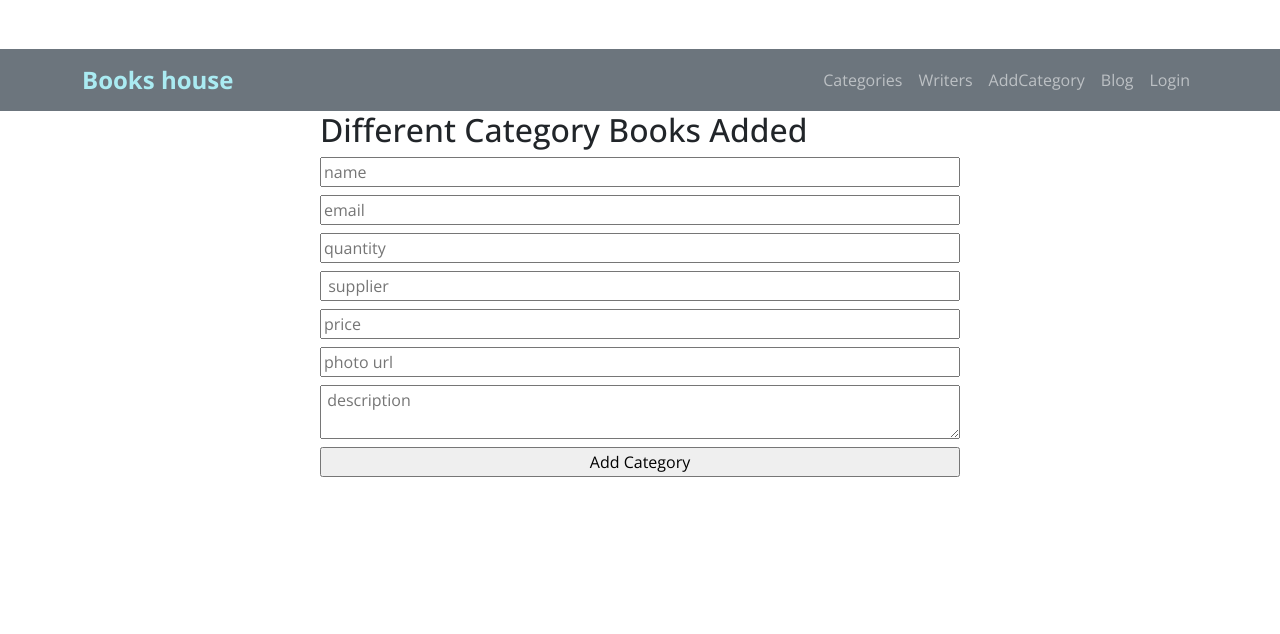
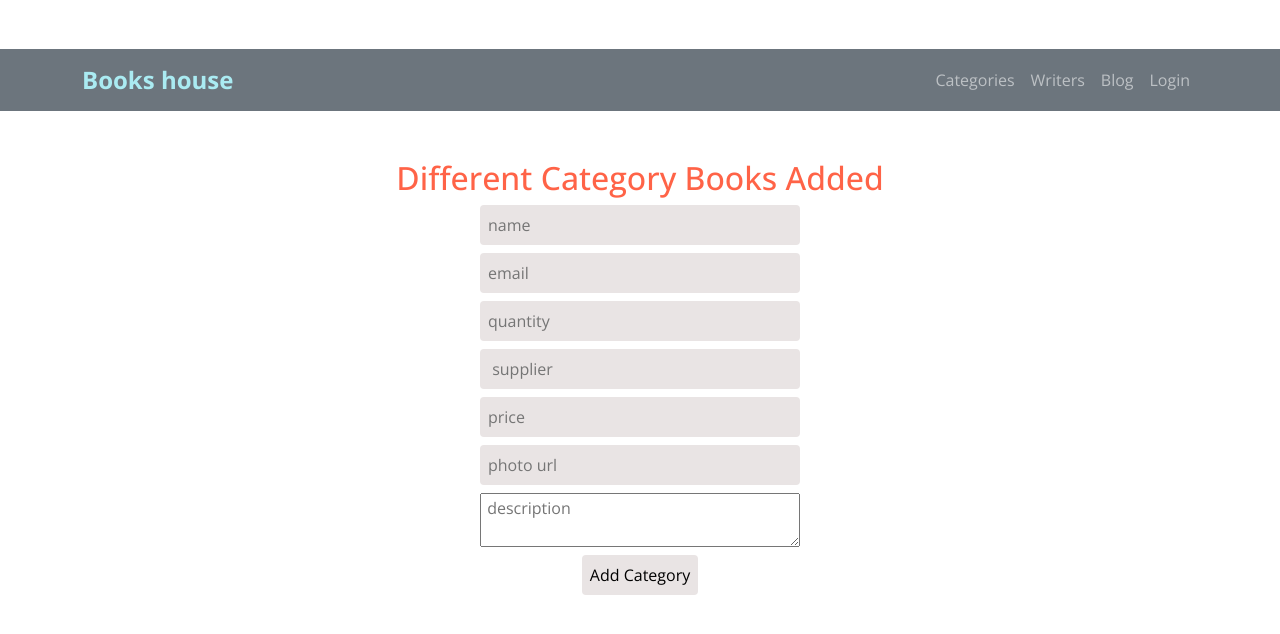
Before and after one commit to sabbir-hossen66/warehouse-management, a React (Create React App) app: page /addcategory in a window 1280 px wide. Shown: the top 634 px of the page. Built offline with nearby package versions, Linux system fonts and the light colour scheme; no server answers.

Commit message:
manage services and explore delete api

```diff
--- a/src/App.js
+++ b/src/App.js
@@ -11,6 +11,7 @@ import Header from './Pages/Shared/Header/Header';
 import RequireAuth from './Pages/Login/RequireAuth/RequireAuth';
 import AddCategory from './Pages/AddCategory/AddCategory';
 import NotFound from './Pages/Shared/NotFound/NotFound';
+import ManageCategories from './Pages/ManageCategories/ManageCategories';
 
 
 function App() {
@@ -34,6 +35,11 @@ function App() {
           </RequireAuth>
         }></Route>
         <Route path='/addcategory' element={<AddCategory></AddCategory>}></Route>
+        <Route path='/manage' element={
+          <RequireAuth>
+            <ManageCategories></ManageCategories>
+          </RequireAuth>
+        }></Route>
         <Route path='/register' element={<Register></Register>}></Route>
         <Route path='*' element={<NotFound></NotFound>}></Route>
       </Routes>
--- a/src/Pages/AddCategory/AddCategory.css
+++ b/src/Pages/AddCategory/AddCategory.css
@@ -0,0 +1,16 @@
+.addCategory-style {
+    align-items: center;
+    text-align: center;
+
+}
+
+.addCategory-style h2 {
+    color: tomato;
+}
+
+.box-model input {
+    border: none;
+    background-color: rgb(233, 228, 228);
+    border-radius: 0.25rem;
+    padding: 0.5rem;
+}
--- a/src/Pages/AddCategory/AddCategory.js
+++ b/src/Pages/AddCategory/AddCategory.js
@@ -21,9 +21,9 @@ const AddCategory = () => {
     };
 
     return (
-        <div className='w-50 mx-auto'>
+        <div className='addCategory-style my-5'>
             <h2>Different Category Books Added</h2>
-            <form className='d-flex flex-column' onSubmit={handleSubmit(onSubmit)}>
+            <form className='box-model d-flex flex-column w-25 mx-auto' onSubmit={handleSubmit(onSubmit)}>
                 <input className='mb-2' placeholder='name' {...register("name", { required: true, maxLength: 20 })} />
                 <input className='mb-2' placeholder='email' {...register("email")} />
                 <input className='mb-2' placeholder='quantity' {...register("quantity")} />
@@ -31,7 +31,9 @@ const AddCategory = () => {
                 <input className='mb-2' placeholder='price' type="number" {...register("price")} />
                 <input className='mb-2' placeholder='photo url' type="text" {...register("img")} />
                 <textarea className='mb-2' placeholder=' description'{...register("description")} />
-                <input type="submit" value="Add Category" />
+                <div className='submit-style'>
+                    <input type="submit" value="Add Category" />
+                </div>
             </form>
 
         </div>
--- /dev/null
+++ b/src/Pages/ManageCategories/ManageCategories.css
@@ -0,0 +1,5 @@
+.manage-headline {
+    text-align: center;
+    font-family: cursive;
+    color: coral;
+}
--- /dev/null
+++ b/src/Pages/ManageCategories/ManageCategories.js
@@ -0,0 +1,52 @@
+import React from 'react';
+import './ManageCategories.css'
+import useCategories from '../../hooks/useCategories'
+
+const ManageCategories = () => {
+    const [categories, setCategories] = useCategories();
+
+    const handleDelete = id => {
+
+        const proceed = window.confirm("Are you sure want to delete?");
+
+
+        if (proceed) {
+            const url = `http://localhost:5000/category/${id}`;
+
+            fetch(url, {
+                method: 'DELETE'
+            })
+                .then(res => res.json())
+                .then(data => {
+                    console.log(data);
+                    const remaining = categories.filter(category => category._id !== id)
+                    setCategories(remaining)
+                })
+        }
+    }
+    return (
+        <div className='w-50 mx-auto'>
+            <marquee behavior="alternative" direction="up"> <h2 className='manage-headline'>Mange Book type Category</h2></marquee>
+            {
+                categories.map(category => <div key={category._id}>
+                    <div className="card w-25 mx-auto my-5 g-5 col-sm-12 col-md-6 col-lg-4">
+                        <img src={category.img} class="card-img-top" alt="..." />
+                        <div className="card-body text-center">
+                            <h5 className="card-title">name: {category.name}</h5>
+                            <h6 className="card-title">price: {category.price}</h6>
+                            <h6 className="card-title"> quantity: {category.quantity}</h6>
+                            <h6 className="card-title">supplier: {category.suppliername}</h6>
+                            <p className="card-text">{category.description}</p>
+
+                            <button onClick={() => handleDelete(category._id)}>Delete</button>
+
+                        </div>
+                    </div>
+                </div>)
+            }
+
+        </div>
+    );
+};
+
+export default ManageCategories;
--- a/src/Pages/Shared/Header/Header.js
+++ b/src/Pages/Shared/Header/Header.js
@@ -35,7 +35,12 @@ const Header = () => {
 
                         </Nav>
                         <Nav>
-                            <Nav.Link as={Link} to="addcategory">AddCategory</Nav.Link>
+                            {user && <>
+                                <Nav.Link as={Link} to="addcategory">Add</Nav.Link>
+                                <Nav.Link as={Link} to="manage">Manage</Nav.Link>
+                            </>
+
+                            }
                             <Nav.Link as={Link} to="blog">Blog</Nav.Link>
                             {
 
--- /dev/null
+++ b/src/hooks/useCategories.js
@@ -0,0 +1,13 @@
+import { useEffect, useState } from "react";
+
+const useCategories = () => {
+    const [categories, setCategories] = useState([]);
+    useEffect(() => {
+        fetch('http://localhost:5000/category')
+            .then(res => res.json())
+            .then(data => setCategories(data));
+    }, []);
+    return [categories, setCategories]
+}
+
+export default useCategories
```
